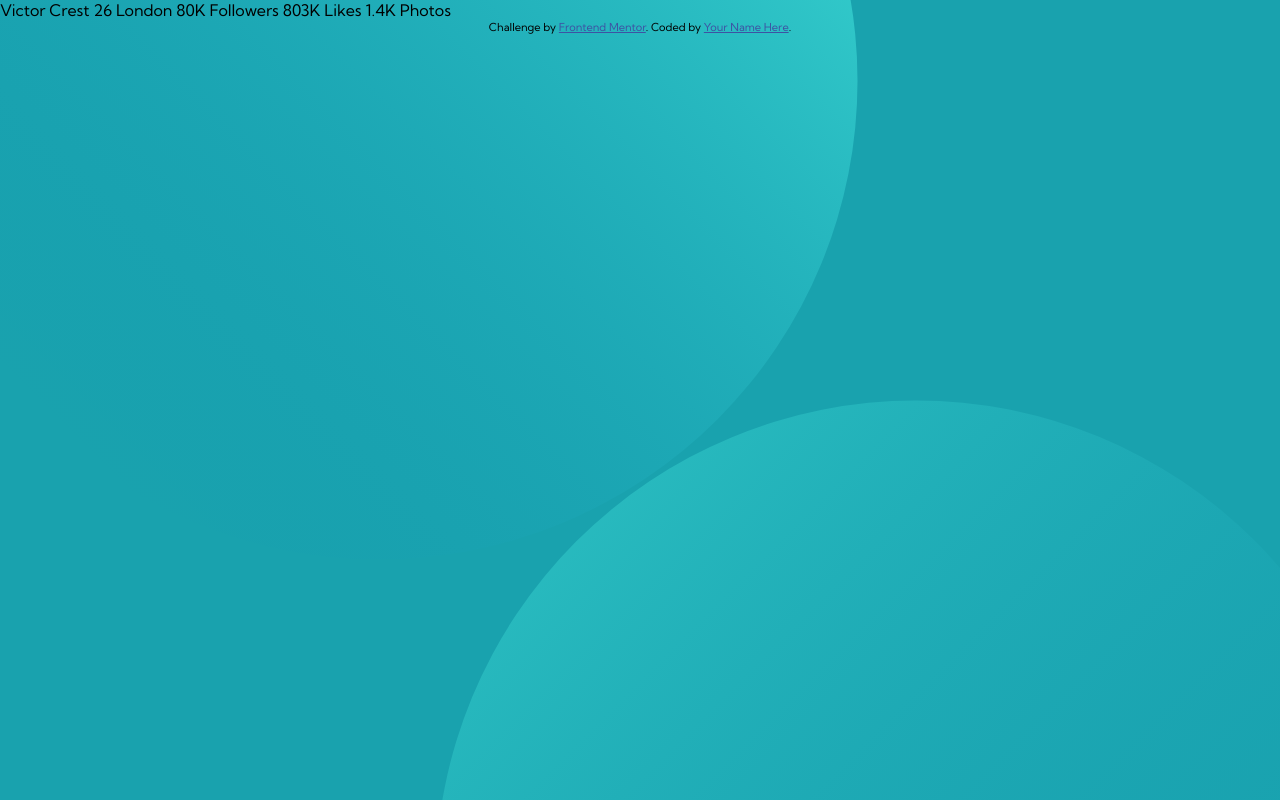
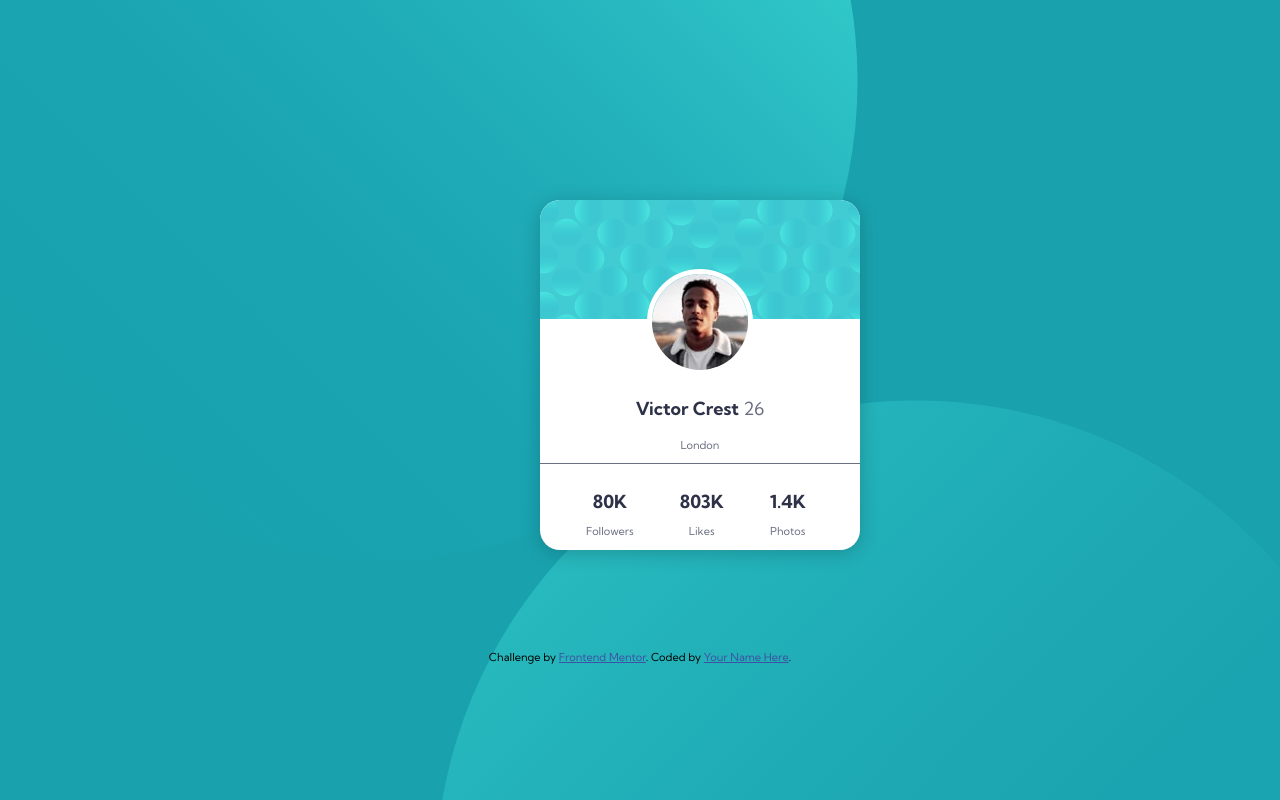
Before and after one commit to Jordan-Rob/frontend-mentor-challenge3, a plain HTML site: page index.html in a window 1280 px wide. Drawn offline with Linux system fonts and the light colour scheme.

Commit message:
created card styling

```diff
--- a/index.html
+++ b/index.html
@@ -16,18 +16,33 @@
   </style>
 </head>
 <body>
-  Victor Crest
-  26
-  London
 
-  80K
-  Followers
+  <div class="card">
+    <div class="top">
 
-  803K
-  Likes
-
-  1.4K
-  Photos
+    </div>
+    <div class="mid">
+      <img src="./images/image-victor.jpg"/>
+      <div class="info">
+        <p id="numero"><span>Victor Crest</span> 26</p>
+        <p id="small-text">London</p>
+      </div>
+    </div>
+    <div class="bottom">
+      <div class="stat">
+        <span>80K</span>
+        <p id="small-text">Followers</p>
+      </div>
+      <div class="stat">
+        <span>803K</span>
+        <p id="small-text">Likes</p>
+      </div>
+      <div class="stat">
+        <span>1.4K</span>
+        <p id="small-text">Photos</p>
+      </div>
+    </div>
+  </div>
   <div class="attribution">
     Challenge by <a href="https://www.frontendmentor.io?ref=challenge" target="_blank">Frontend Mentor</a>.
     Coded by <a href="#">Your Name Here</a>.
--- a/style.css
+++ b/style.css
@@ -1,4 +1,4 @@
-@import url('https://fonts.googleapis.com/css2?family=Kumbh+Sans&display=swap');
+@import url('https://fonts.googleapis.com/css2?family=Kumbh+Sans:wght@400;700&display=swap');
 
 body{
     margin: 0;
@@ -10,3 +10,68 @@ body{
     background-size: 120vh;
     background-color:  hsl(185, 75%, 39%);
 }
+
+.card{
+    margin-top: 200px;
+    margin-left: 540px;
+    margin-bottom: 100px;
+    background-color: #fff;
+    width: 320px;
+    border-radius: 20px;
+    height: 350px;
+    box-shadow: 0 3px 20px rgb(0 0 0 / 0.2);
+}
+
+.card .top{
+    background: url('./images/bg-pattern-card.svg');
+    background-size: fill;
+    border-top-left-radius: 20px;
+    border-top-right-radius: 20px;
+    height: 34%;
+}
+
+.card .mid{
+    text-align: center;
+}
+
+.card .mid img{
+    margin-top: -50px;
+    margin-bottom: 0px;
+    border-radius: 50%;
+    border: 5px solid #fff;
+}
+
+.card .mid .info{
+    margin-top: 0;
+}
+
+.card .bottom{
+    padding: 26px 0 0px 0;
+    border-top: 1.5px solid hsl(227, 10%, 46%);
+    display: flex;
+    flex-direction: row;
+    text-align: center;
+    align-items: center;
+}
+
+.card .bottom .stat{
+    margin-left: 46px;
+}
+
+span{
+    color: hsl(229, 23%, 23%);
+    font-size: 18px;
+    font-weight: 700;
+}
+
+#numero{
+    color: hsl(227, 10%, 46%);
+    font-size: 18px;
+    font-weight: 400;
+}
+
+#small-text{
+    font-size: 11px;
+    font-weight: 400;
+    color: hsl(227, 10%, 46%);
+}
```
